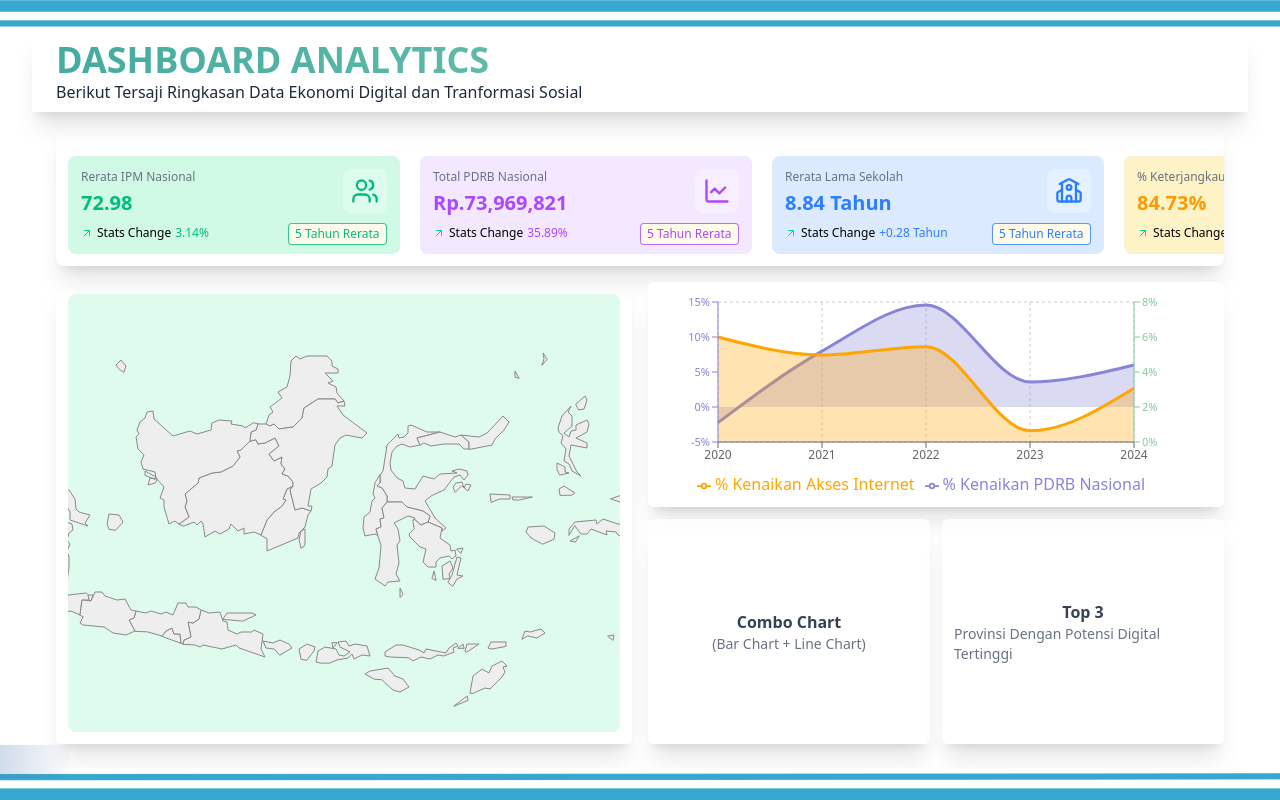
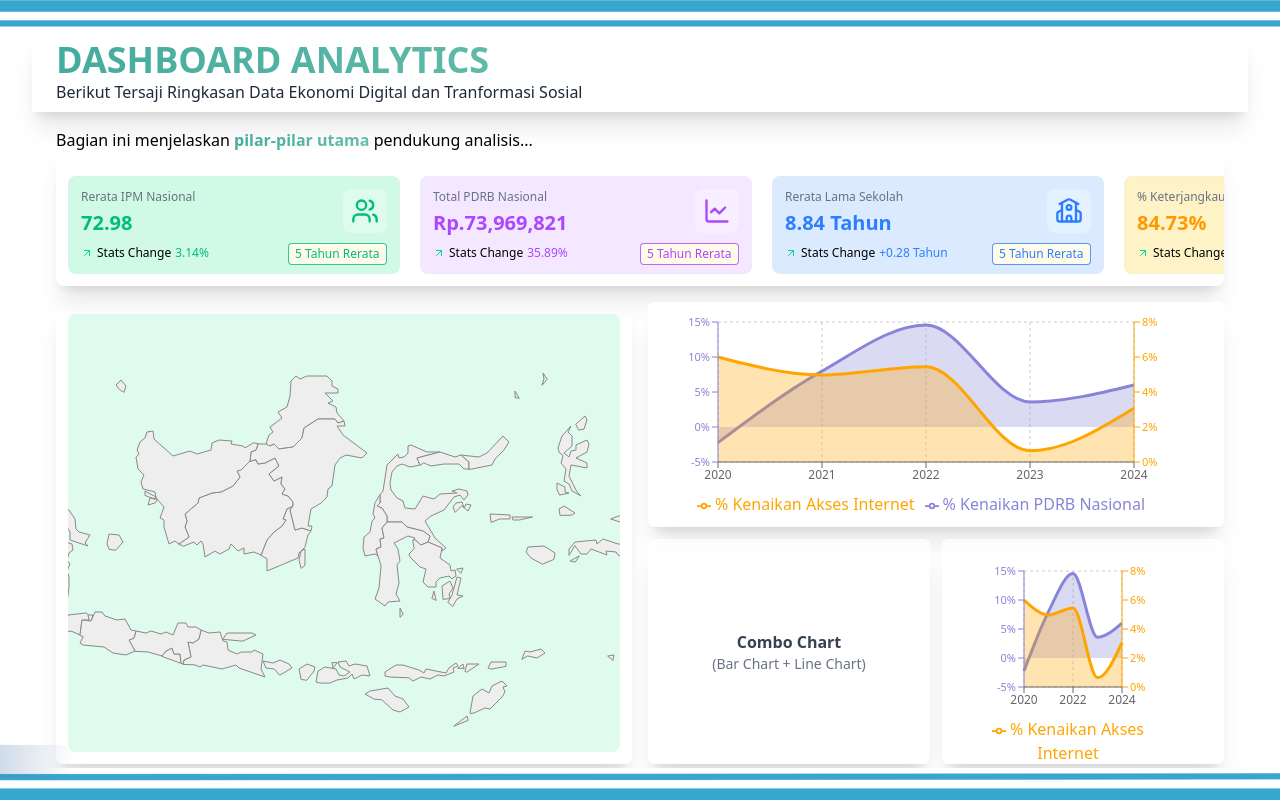
Before and after one commit to adamjoaquin20/Dashboard-Analytics, a React (Vite) app in the folder dat-slay/: page / in a window 1280 px wide. Built offline with nearby package versions, Linux system fonts and the light colour scheme.

Commit message:
ingfo ju

```diff
--- a/dat-slay/src/App.jsx
+++ b/dat-slay/src/App.jsx
@@ -73,14 +73,20 @@ function App() {
             >
 
                 {/* 1. Header */}
-                <div>
+                <div className="">
                     <Header />
                 </div>
+
 
                 {/* 2. KPI Grid */}
                 <div
                     className="px-6 py-0 shrink-0 rounded-lg mb-4 mt-4"
                 >
+                    <p className='-mb-1 font-extralight'>Bagian ini menjelaskan
+                      <span className='font-bold text-primary-gradient'> pilar-pilar utama</span>
+                      <span className='font-extralight'> pendukung analisis...</span>
+                    </p>
+
                     <KPIGrid
                         ipmFullData={fullIPMData}
                         pdrbFullData={fullPDRBData}
@@ -99,8 +105,12 @@ function App() {
 
                 {/* 3. BLOK KONTEN UTAMA (Area Peta dan Area Visualisasi Kanan) */}
                 <div
-                    className="flex-1 grid grid-cols-2 gap-4 px-6 pb-6 overflow-hidden min-h-0"
+                    className="flex-1 grid grid-cols-2 gap-4 px-6 pb-1 overflow-hidden min-h-0"
                 >
+                  {/* <p className='-mb-1 font-extralight'>Bagian ini menjelaskan
+                      <span className='font-bold text-primary-gradient'> pilar-pilar utama</span>
+                      <span className='font-extralight'> pendukung analisis...</span>
+                    </p> */}
 
                     {/* Kiri Bawah → Map Besar */}
                     <div className="flex items-center justify-center min-h-0">
@@ -132,8 +142,9 @@ function App() {
                           <div className="w-full h-full rounded-md  p-3 shadow-xl drop-shadow-amber-950
                                         transition-all duration-300 overflow-hidden bg-white/80
                                         flex flex-col items-center justify-center min-h-0">
-                            <p className="text-gray-700 font-semibold text-base">Top 3 </p>
-                            <p className="text-gray-500 text-sm">Provinsi Dengan Potensi Digital Tertinggi </p>
+                            {/* <p className="text-gray-700 font-semibold text-base">Top 3 </p>
+                            <p className="text-gray-500 text-sm">Provinsi Dengan Potensi Digital Tertinggi </p> */}
+                            <PDRBInternetGrowthChart height="100%" />
                           </div>
                         </div>
 
--- /dev/null
+++ b/dat-slay/src/components/IntroNotice.jsx
@@ -0,0 +1,12 @@
+import React from "react";
+
+function IntroNotice({ title, text }) {
+    return (
+        <p className="text-sm text-gray-600">
+            <span className="font-semibold text-gray-800 mr-2">{title}</span>
+            <span className="text-gray-600">{text}</span>
+        </p>
+    );
+}
+
+export default IntroNotice;
--- a/dat-slay/src/components/PDRBInternetGrowthChart.jsx
+++ b/dat-slay/src/components/PDRBInternetGrowthChart.jsx
@@ -82,7 +82,7 @@ const PDRBInternetGrowthChart = () => {
                     <YAxis
                         yAxisId="right"
                         orientation="right"
-                        stroke="#82ca9d"
+                        stroke="orange"
                         unit="%"
                         fontSize={11}
                     />
```
